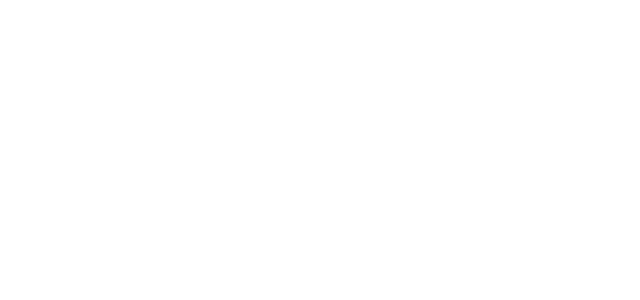
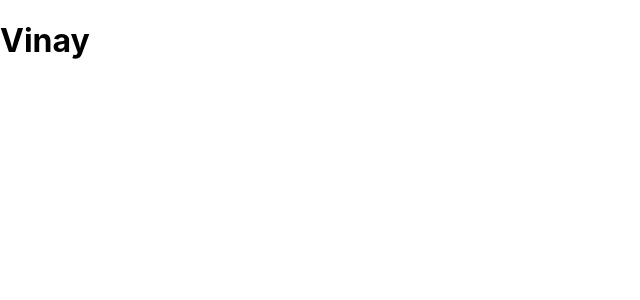
Before and after one commit to VinayKempa/learning-next-js, a Next.js app: page /user-profile in a window 1280 px wide. Before the commit this address had no page. Shown: the top 300 px of the page, without its empty margins (0-640 px from the left). Built offline with nearby package versions, Linux system fonts and the light colour scheme.

Commit message:
Basic usage of getServerSideProps

```diff
--- /dev/null
+++ b/pages/user-profile.js
@@ -0,0 +1,14 @@
+function UserProfilePage(props) {
+  return <h1>{props.username}</h1>;
+}
+
+export default UserProfilePage;
+
+// Executes on every incoming request. Not executes on build
+export async function getServerSideProps(context) {
+  return {
+    props: {
+      username: "Vinay",
+    },
+  };
+}
```
